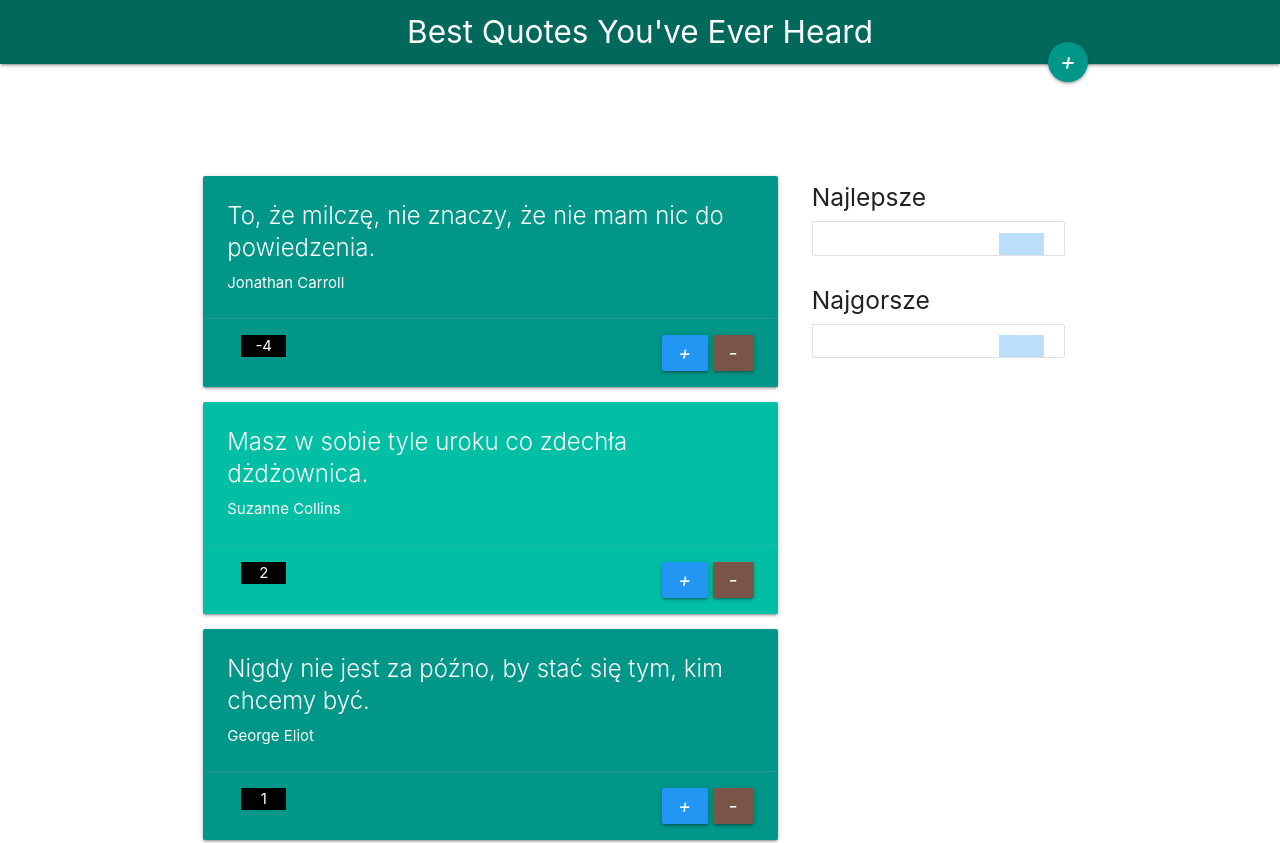
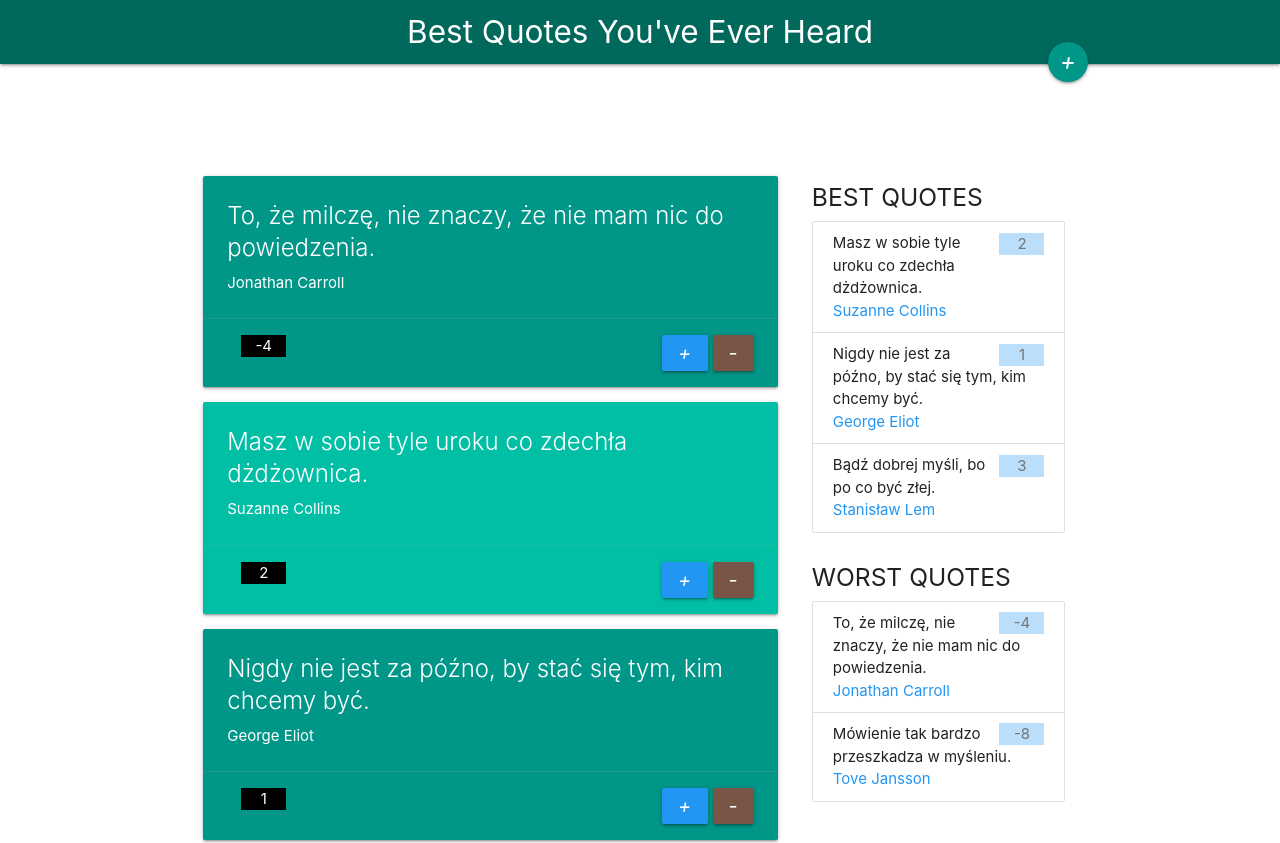
Before and after one commit to gentlemil/best-quotes-angular-app, an Angular app: page / in a window 1280 px wide. Shown: the top 843 px of the page. Built offline with nearby package versions, Linux system fonts and the light colour scheme.

Commit message:
Implementation functionality of rating panel, used directive ngFor and ngIf.

```diff
--- a/src/app/app.component.html
+++ b/src/app/app.component.html
@@ -70,29 +70,29 @@
     <!-- Sekcja rankigów -->
     <div class="col s4">
       <div class="col s12">
-        <h5>Najlepsze</h5>
-        <div class="collection">
-          <ng-container>
-            <p class="collection-item">
+        <h5>BEST QUOTES</h5>
+        <div class="collection" >
+          <ng-container *ngFor="let quotation of quotes">
+            <p class="collection-item" *ngIf="quotation.votes > 0">
               <span class="blue lighten-4 badge">
-                <!-- {{ quotation.votes }} -->
+                {{ quotation.votes }}
               </span>
-              <!-- {{ quotation.sentence }}<br /> -->
-              <!-- <span class="blue-text">{{ quotation.author }}</span> -->
+              {{ quotation.sentence }}<br />
+              <span class="blue-text">{{ quotation.author }}</span>
             </p>
           </ng-container>
         </div>
       </div>
       <div class="col s12">
-        <h5>Najgorsze</h5>
+        <h5>WORST QUOTES</h5>
         <div class="collection">
-          <ng-container>
-            <p class="collection-item">
+          <ng-container *ngFor="let quotation of quotes">
+            <p class="collection-item"  *ngIf="quotation.votes < 0">
               <span class="blue lighten-4 badge">
-                <!-- {{ quotation.votes }} -->
+                {{ quotation.votes }}
               </span>
-              <!-- {{ quotation.sentence }}<br /> -->
-              <!-- <span class="blue-text">{{ quotation.author }}</span> -->
+              {{ quotation.sentence }}<br />
+              <span class="blue-text">{{ quotation.author }}</span>
             </p>
           </ng-container>
         </div>
```
